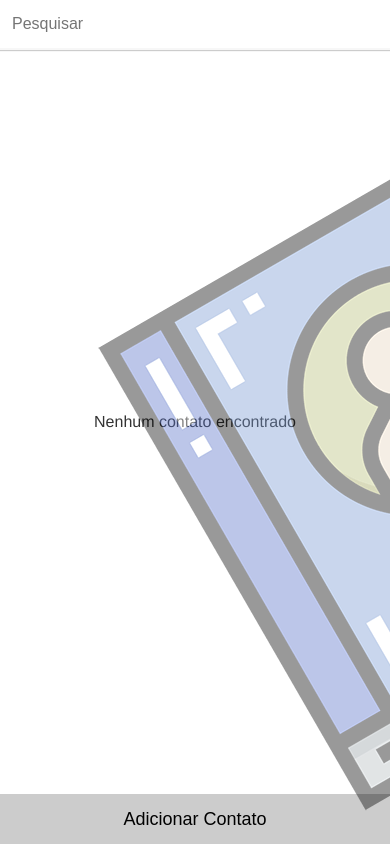
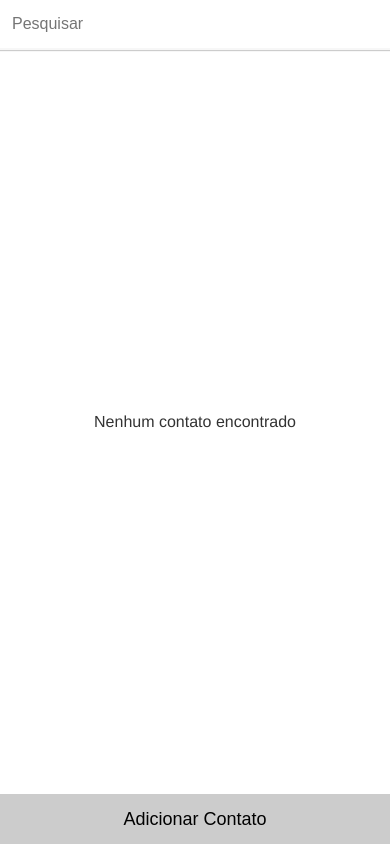
Before and after one commit to allansp9/agenda-app, a React app: page / in a window 390 px wide. Shown: the top 844 px of the page. Built offline with nearby package versions, Linux system fonts and the light colour scheme.

Commit message:
Adiciona responsividade entre sidebar e aside

```diff
--- a/src/components/App.js
+++ b/src/components/App.js
@@ -11,7 +11,7 @@ import Aside from './Aside';
 import BotaoGrande from './BotaoGrande';
 
 const App = ({ activePage, contatos, contatoVisivel }) => (
-  <div className="wrapper">
+  <div className={`wrapper ${activePage && 'is-active-mobile'} `}>
     <div className="sidebar">
       <Busca />
       <div className="lista-contatos">
--- a/src/styles/base/_base.scss
+++ b/src/styles/base/_base.scss
@@ -27,7 +27,6 @@ body {
 }
 
 .wrapper {
-  @media (min-width: $desktop-breakpoint) {
-    display: flex;
-  }
+  display: flex;
+  flex-wrap: wrap;
 }
--- a/src/styles/components/_aside.scss
+++ b/src/styles/components/_aside.scss
@@ -1,15 +1,12 @@
 .aside {
   background: url("/images/agenda.png");
   display: flex;
-  flex: 1.7;
   flex-flow: column;
+  flex-basis: 100vw;
+  height: 100vh;
 
-  @media (max-width: $desktop-breakpoint - 1rem) {
-    position: absolute;
-    top: 0;
-    left: 0;
-    height: 100vh;
-    width: 100vw;
+  @media (min-width: $desktop-breakpoint) {
+    flex: 1.7;
   }
 }
 
--- a/src/styles/components/_botao.scss
+++ b/src/styles/components/_botao.scss
@@ -30,6 +30,7 @@
 }
 
 .botao__info {
+  @extend .botao;
   border: 1px solid $off-white;
   flex: 1;
 }
--- a/src/styles/components/_sidebar.scss
+++ b/src/styles/components/_sidebar.scss
@@ -1,8 +1,9 @@
 .sidebar {
-  height: 100vh;
-  width: 100vw;
   display: flex;
   flex-flow: column;
+  flex-basis: 100vw;
+  height: 100vh;
+
   justify-content: space-between;
 
   @media (min-width: $desktop-breakpoint) {
--- a/src/styles/components/_visibility.scss
+++ b/src/styles/components/_visibility.scss
@@ -9,3 +9,9 @@
     display: none;
   }
 }
+
+.is-active-mobile {
+  @media (max-width: $desktop-breakpoint - 1rem) {
+    flex-wrap: wrap-reverse;
+  }
+}
```
